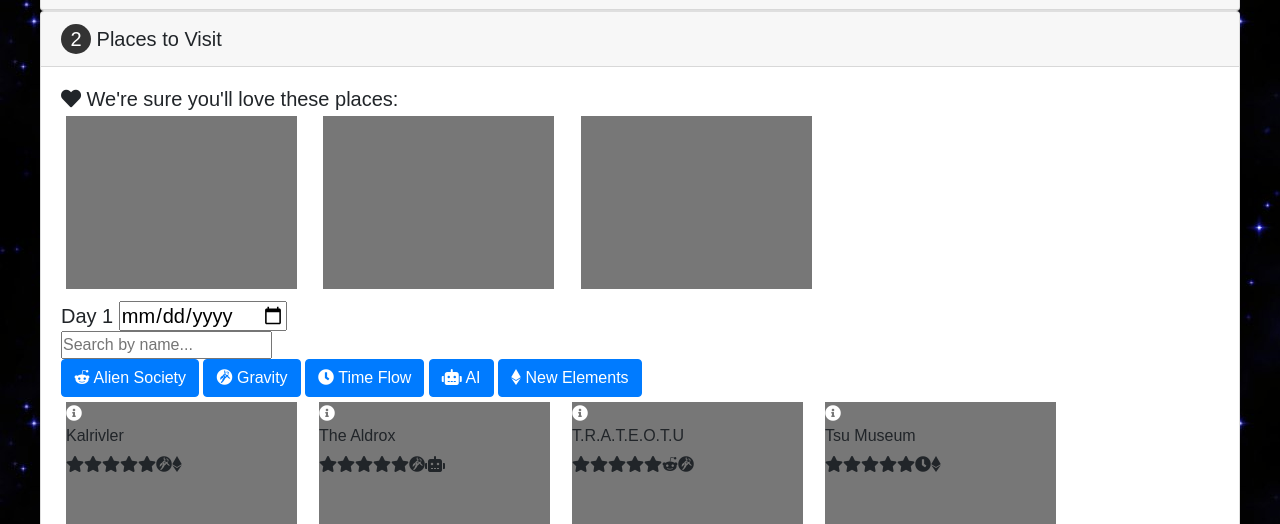
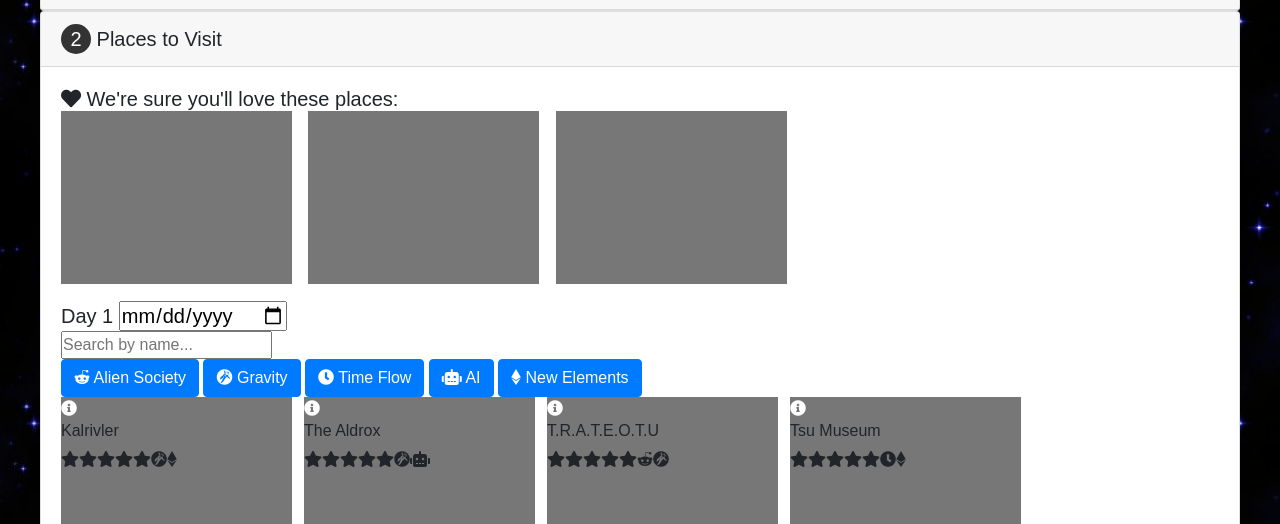
Before and after one commit to BarArbel/SpaceXpress, a plain HTML site: page PlanTrip.html in a window 1280 px wide. Both pictures are taken after typing "Sample", "2020-01-15", "2020-01-15" into the empty fields and a click on the button "Continue". Shown: the part 276-800 px from the top of the page. Drawn offline with nearby package versions, Linux system fonts and the light colour scheme; a web font is replaced by a local one.

Commit message:
some things

```diff
--- a/PlanTrip.html
+++ b/PlanTrip.html
@@ -90,6 +90,7 @@
                                     <i class="fas fa-heart"></i>
                                     We're sure you'll love these places:
                                 </h5>
+                                <section id="recommended">
                                     <div class="form-check form-check-inline">
                                         <input class="form-check-input" type="checkbox" id="RecommendedAttraction1" value="option1">
                                         <label class="form-check-label" for="RecommendedAttraction1"><article class="form-check-article"></article></label>
@@ -102,13 +103,14 @@
                                         <input class="form-check-input" type="checkbox" id="RecommendedAttraction3" value="option3">
                                         <label class="form-check-label" for="RecommendedAttraction3"><article class="form-check-article"></article></label>
                                     </div>
+                                </section>
                                 <h5 class="mb-0">
                                     Day 1
                                     <input id="day" type="date" name="day">
                                 </h5>
                                 <input id="attractionSearch" type="text" placeholder="Search by name...">
                                 <h6 id="selectedAttractions">
-                                    <div id="selectedNumber">0</div>
+                                    <section id="selectedNumber">0</section>
                                     Selected
                                 </h6>
                                 <section id="buttonFilters">
--- a/data/journeys.json
+++ b/data/journeys.json
@@ -7,7 +7,7 @@
   "planets":" TRL0-10  ",
   "tags":" Food, Science, Alien, Cultures...",
   "ptitle":"How to prepare for Hinlonk",
-  "parag":"Lorem ipsum dolor sit amet, consectetur adipiscing elit. Nulla quam velit, vulputate eu pharetra nec, mattis ac neque. Duis vulputate commodo lectus..."
+  "parag":"Lorem ipsum dolor sit amet, consectetur adipiscing elit. Nulla quam velit, vulputate eu pharetra nec, mattis ac neque. Duis vulputate commodo lectus...",
    "t1":"Opan Gund",
   "t2":"WardcM4rrv",
   "p1":"../../images/colorful_beach_nebula-wide.jpg",
@@ -27,7 +27,7 @@
     "planets":" Johto, Kanto, Sinnoh ",
     "tags":" Science, Alien, Experiment, Trekking...",
     "ptitle":"Capture the Wonders of Nature",
-    "parag":"Lorem ipsum dolor sit amet, consectetur adipiscing elit. Nulla quam velit, vulputate eu pharetra nec, mattis ac neque. Duis vulputate commodo lectus..."
+    "parag":"Lorem ipsum dolor sit amet, consectetur adipiscing elit. Nulla quam velit, vulputate eu pharetra nec, mattis ac neque. Duis vulputate commodo lectus...",
     "t1":"Tentacool4 School",
     "t2":" Haukila  ",
     "p1":"../../images/Capture.png",
--- a/includes/css/style.css
+++ b/includes/css/style.css
@@ -361,7 +361,7 @@ input[type=radio]:checked ~ label:hover{
 
 .form-check-article {
     display: inline-block;
-    margin: 5px;
+    margin-bottom: 10px;
     width: 231px;
     height: 173px;
     background-color: #777777;
--- a/includes/js/PlanTripScript.js
+++ b/includes/js/PlanTripScript.js
@@ -56,16 +56,16 @@ function stage2() {
         json_data = data;
 
         for (var row of data) {
-            var formCheck = document.createElement("div");
+            var formCheck = document.createElement("section");
             var inputCheck = document.createElement("input");
             var labelCheck = document.createElement("label");
             var attraction = document.createElement("article");
             var attInfo = document.createElement("a");
             var attInfoIcon = document.createElement("i");
             var attName = document.createElement("h6");
-            var attSelectContainer = document.createElement("div");
-            var attSelectFull = document.createElement("div");
-            var attSelectEmpty = document.createElement("div");
+            var attSelectContainer = document.createElement("section");
+            var attSelectFull = document.createElement("section");
+            var attSelectEmpty = document.createElement("section");
             var attSelectIcon = document.createElement("i");
 
             attractionCounter++;
```
Also changed, not shown: images/329d3f8efd60e51094fb3760acf99791.jpg (added), images/Image_62 (1).png (added), images/alien.png (added), images/alien_landscape_art_by_richardjjones-d6nciv9.jpg (added), images/alien_landscape_by_drombyb.jpg (added). Lines whose indentation alone changed are shown as unchanged.
